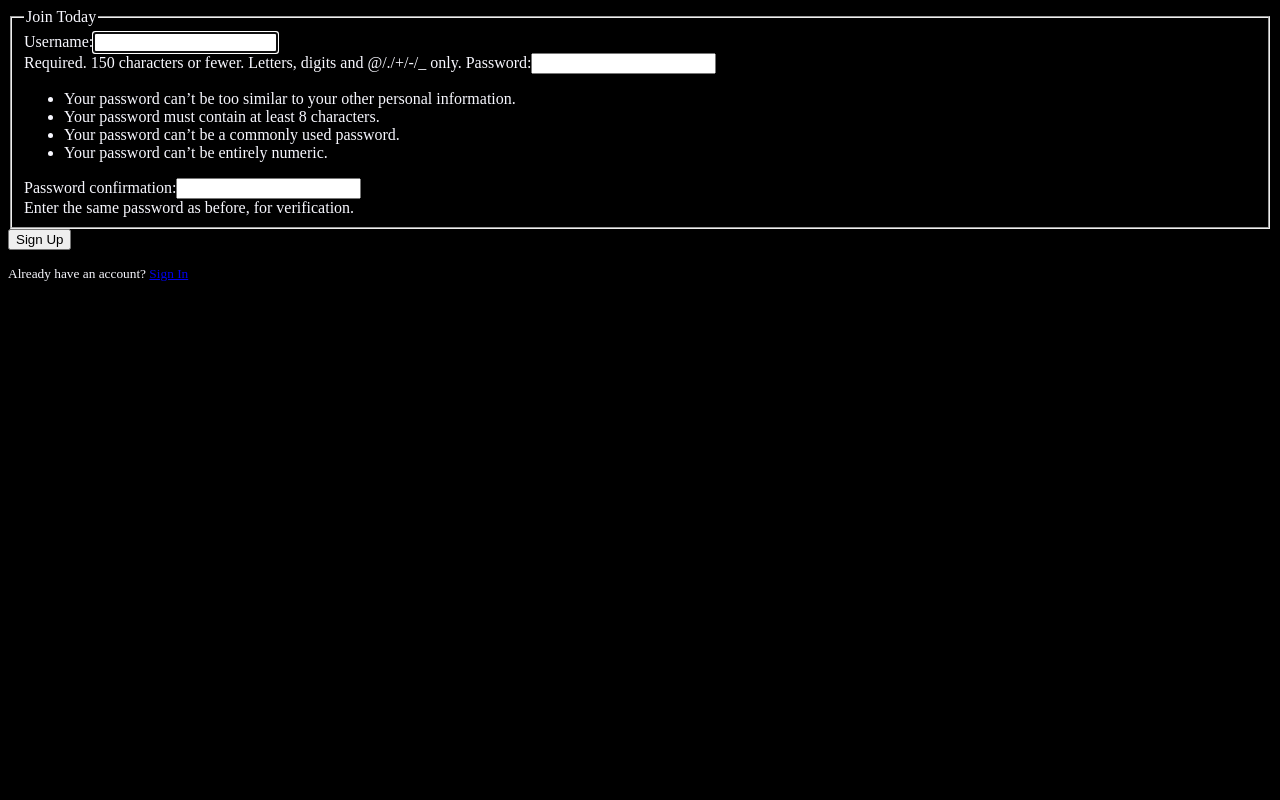
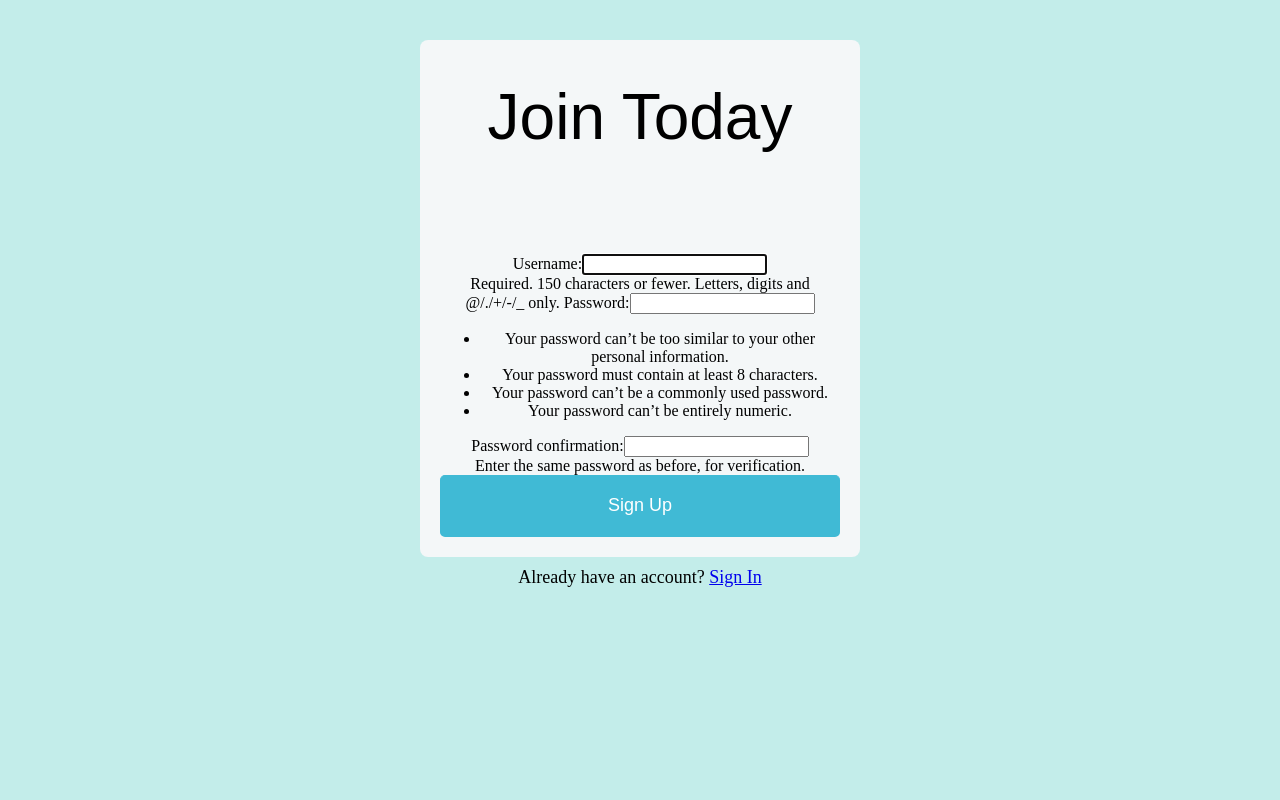
Before and after one commit to amihacks/teachNow, a Django app: page /register/ in a window 1280 px wide. Run offline with Django 3.2, Linux system fonts and the light colour scheme.

Commit message:
added css to register and changed register class names

```diff
--- a/users/static/users/style.css
+++ b/users/static/users/style.css
@@ -1,7 +1,52 @@
 body {
-    background-color: black ;
-    color: ghostwhite;
+    background-color: #c3edea ;
+    text-align: center;
 }
-a:visited {
-  color: white;
+
+form {
+  max-width: 400px;
+  margin: 40px auto 10px auto;
+  padding: 10px 20px;
+  background: #f4f7f8;
+  border-radius: 8px;
 }
+
+.top-container{
+    margin-top: 30px;
+    margin-bottom: 100px;
+    font-size: 4rem;
+    font-family: 'Montserrat', sans-serif;
+}
+
+
+.btn {
+    padding: 19px 39px 18px 39px;
+    color: #ffffff;
+    background-color: #40bad5;
+    font-size: 18px;
+    text-align: center;
+    font-style: normal;
+    border-radius: 5px;
+    width: 100%;
+    border: 1px solid #40bad5;
+    border-width: 1px 1px 3px;
+    margin-bottom: 10px;
+}
+
+.btn:hover{
+    padding: 19px 39px 18px 39px;
+    color: #ffffff;
+    background-color: #00909e;
+    font-size: 18px;
+    text-align: center;
+    font-style: normal;
+    border-radius: 5px;
+    width: 100%;
+    border: 1px solid #00909e;
+    border-width: 1px 1px 3px;
+    margin-bottom: 10px;
+}
+
+.text-muted{
+    font-size: large;
+}
--- a/users/templates/users/register.html
+++ b/users/templates/users/register.html
@@ -3,15 +3,15 @@
     <div class="content-section">
         <form method="POST">
             {% csrf_token %}
-            <fieldset class="form-group">
-                <legend class="border_bottom mb-4">Join Today</legend>
-                {{ form }}
-            </fieldset>
             <div class="form-group">
-                <button class ="btn btn-outline-info" type="submit">Sign Up</button>
+                <legend class="top-container">Join Today</legend>
+                {{form}}
+            </div>
+            <div class="form-group">
+                <button class ="btn" type="submit">Sign Up</button>
             </div>
         </form>
-        <div class="border-top pt-3">
+        <div class="bottom-container">
             <small class="text-muted">
                 Already have an account? <a class="ml-2" href="#"> Sign In</a>
             </small>
```
